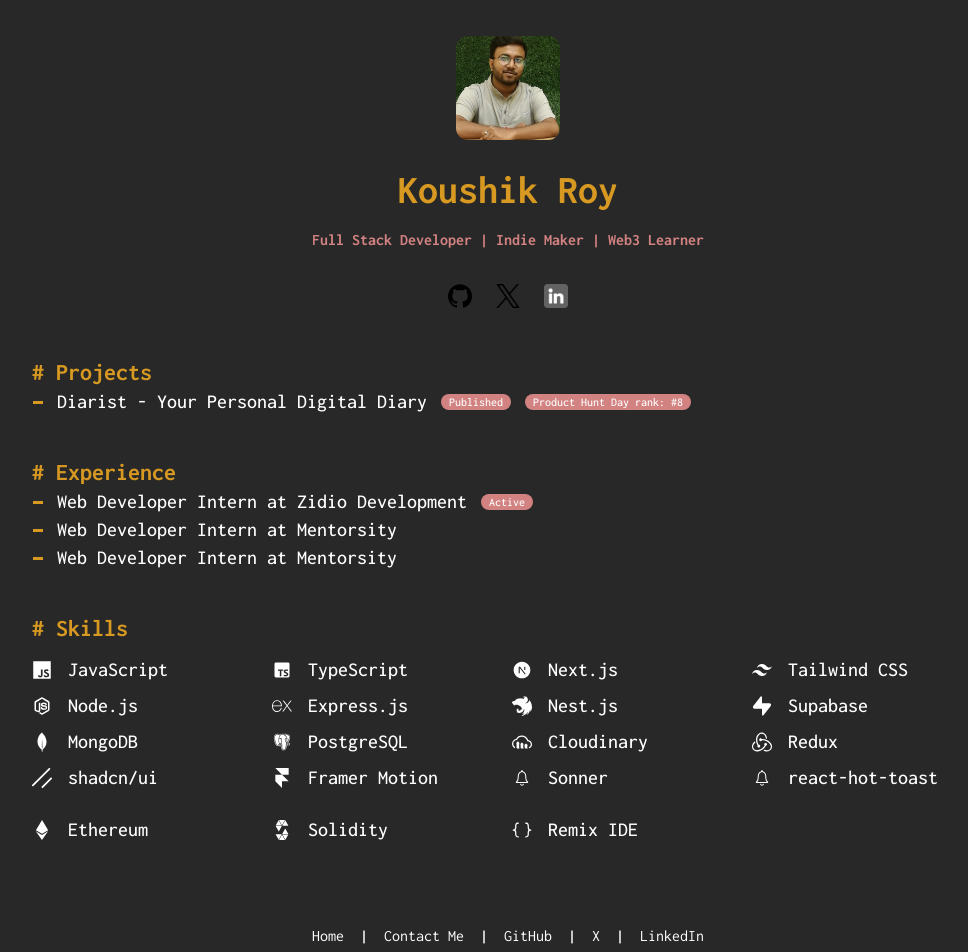
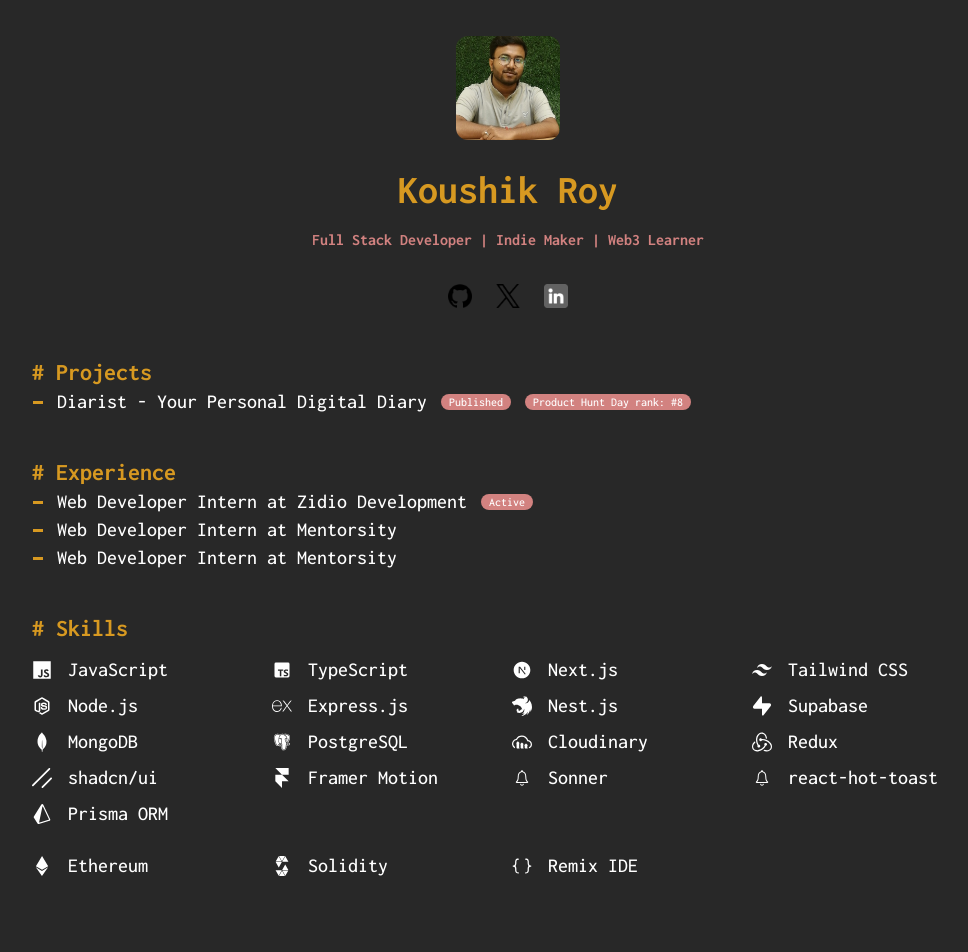
Before and after one commit to Koushik1311/portfolio, a Next.js app: page / in a window 1280 px wide. Shown: the top 952 px of the page, without its empty margins (132-1100 px from the left). Built offline with nearby package versions, Linux system fonts and the light colour scheme.

Commit message:
Added Prisma ORM skill (#22)
* remove

* custom favicon

* added nextjs toploader

* NextTopLoader

* flex wrap

* fix for small devices

* added more skills

* modify data

* modify data

* modify data

* added skill prisma

```diff
--- a/constants/skills.ts
+++ b/constants/skills.ts
@@ -85,4 +85,8 @@
     skill: "react-hot-toast",
     icon: IoIosNotificationsOutline,
   },
+  {
+    skill: "Prisma ORM",
+    icon: SiPrisma,
+  },
 ];
```
